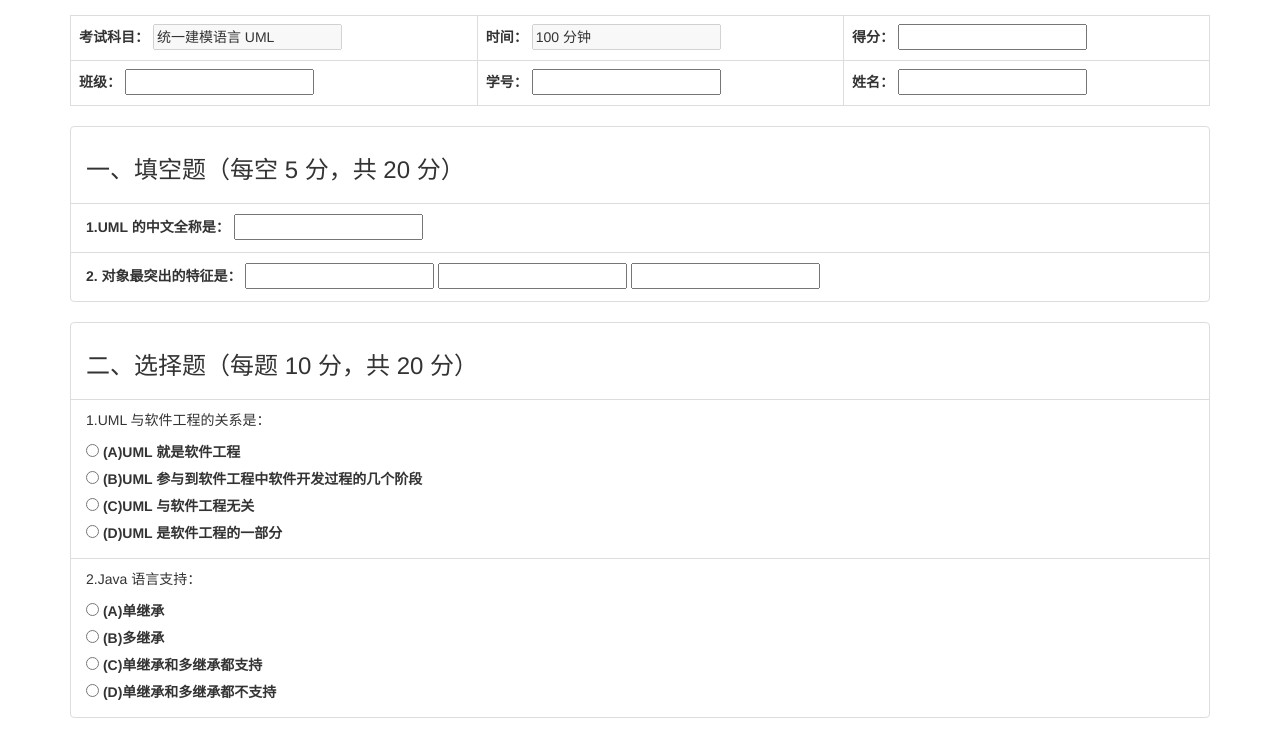
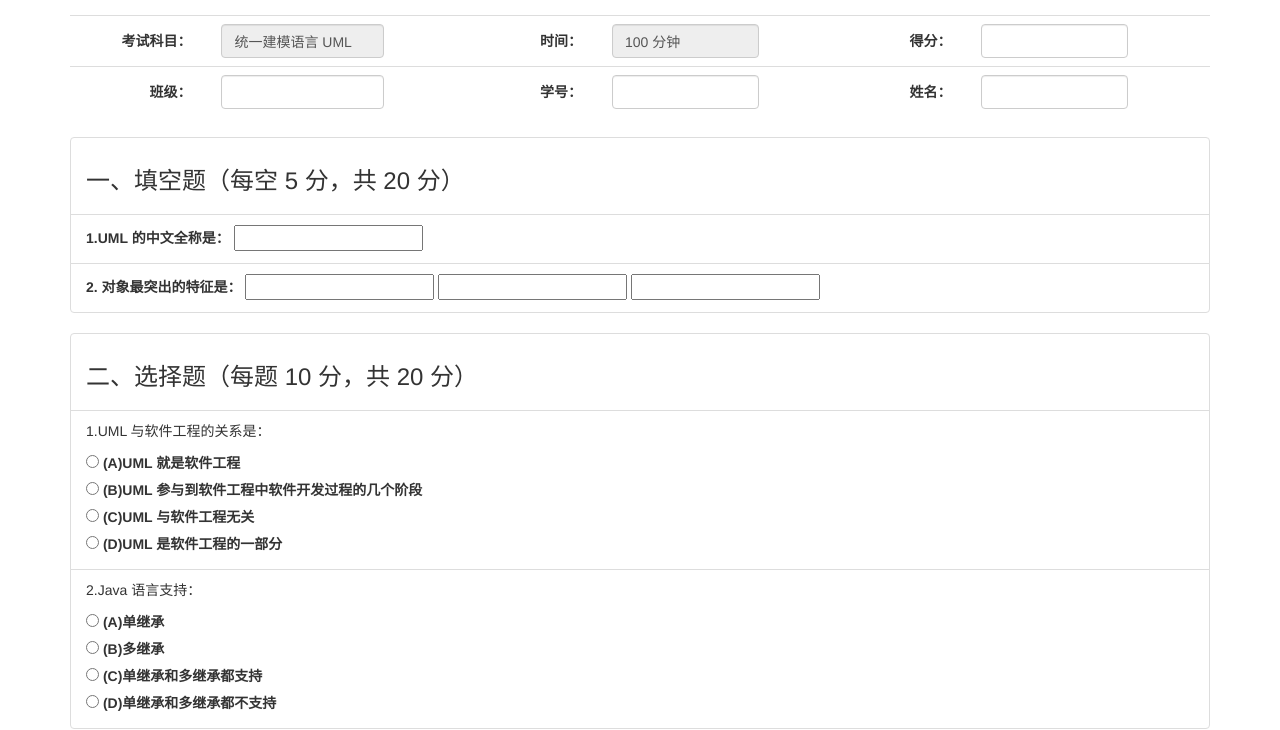
Before and after one commit to wangyao11/html_and_dom, a plain HTML site: page index.html in a window 1280 px wide. Shown: the part 71-801 px from the top of the page. Drawn offline with Linux system fonts and the light colour scheme.

Commit message:
update <header>- <table>

```diff
--- a/index.html
+++ b/index.html
@@ -23,32 +23,45 @@
   <body class="container">
     <form class="form-horizontal">
       <header>
-        <table class="table table-bordered">
+        <table class="table">
           <caption class="text-center gray">
             <h1 class="">统一建模语言理论测试</h1>
           </caption>
-          <tr>
+          <tr class="row">
+            <td class="form-group">
+              <label for="subject" class="col-sm-4 control-label">考试科目：</label>
+              <div class="col-xs-6">
+                <input type="text" class="form-control" id="subject" value="统一建模语言 UML" disabled></td>
+              </div>
             <td>
-              <label for="subject">考试科目：</label>
-              <input type="text" id="subject" value="统一建模语言 UML" disabled></td>
+              <label for="date" class="col-sm-4 control-label">时间：</label>
+              <div class="col-xs-6">
+                <input type="text" class="form-control col-xs-4" id="date" value="100 分钟" disabled></td>
+              </div>
             <td>
-              <label for="date">时间：</label>
-              <input type="text" id="date" value="100 分钟" disabled></td>
-            <td>
-              <label for="score">得分：</label>
-              <input type="text" id="score"></td>
+              <label for="score" class="col-sm-4 control-label">得分：</label>
+              <div class="col-xs-6">
+                <input type="text" class="form-control col-xs-4" id="score"></td>
+              </div>
           </tr>
-          <tr>
-            <td>
-              <label for="class">班级：</label>
-              <input id="class" type="text" >
+          <tr class="row ">
+            <td class="form-group">
+              <label for="class" class="col-sm-4 control-label">班级：</label>
+              <div class="col-xs-6">
+                <input id="class" class="form-control col-xs-4" type="text" >
+              </div>
             </td>
-            <td>
-              <label for="number">学号：</label>
-              <input id="number"  type="text" ></td>
-            <td>
-              <label for="name">姓名：</label>
-              <input id="name" type="text" ></td>
+            <td class="form-group">
+              <label for="number" class="col-sm-4 control-label">学号：</label>
+              <div class="col-xs-6">
+                <input id="number" class="form-control col-xs-4"  type="text" ></td>
+              </div>
+
+            <td class="form-group">
+              <label for="name" class="col-sm-4 control-label">姓名：</label>
+              <div class="col-xs-6">
+                <input id="name" class="form-control col-xs-4" type="text" ></td>
+              </div>
           </tr>
         </table>
       </header>
```
